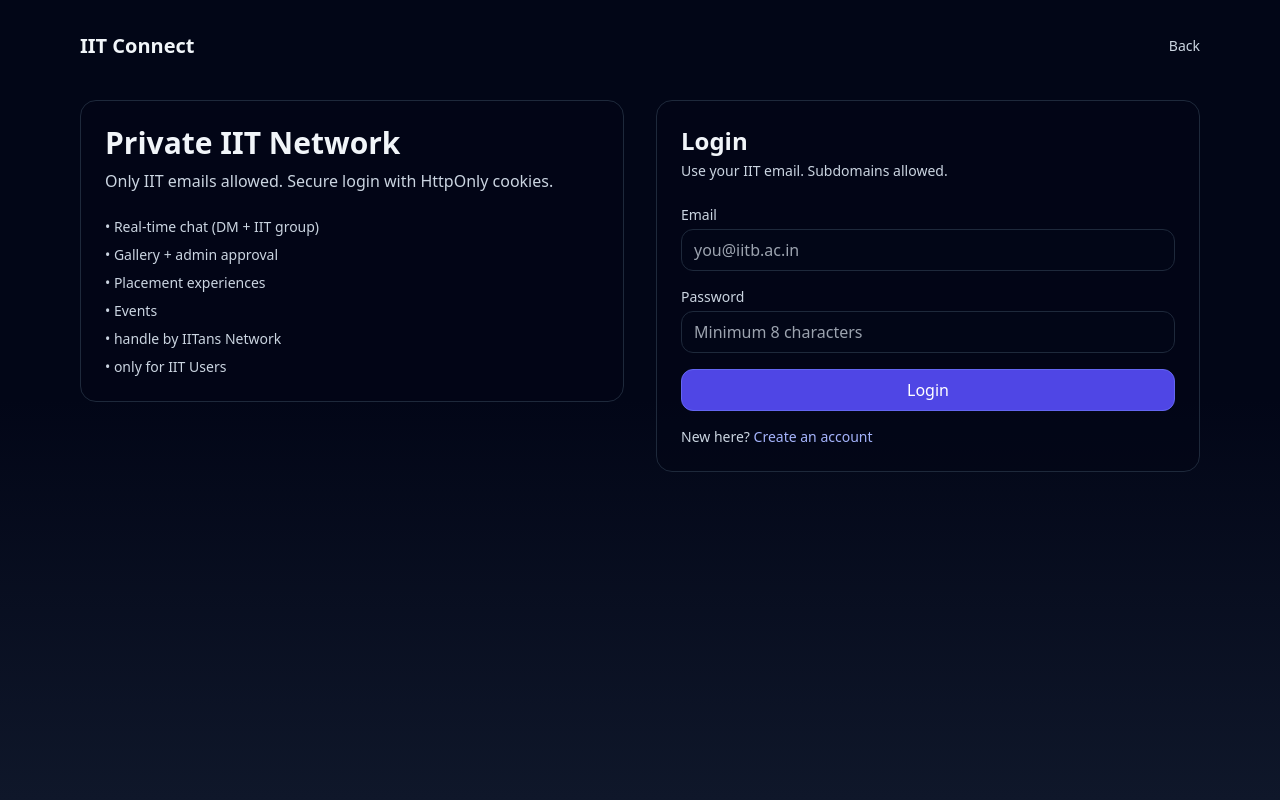
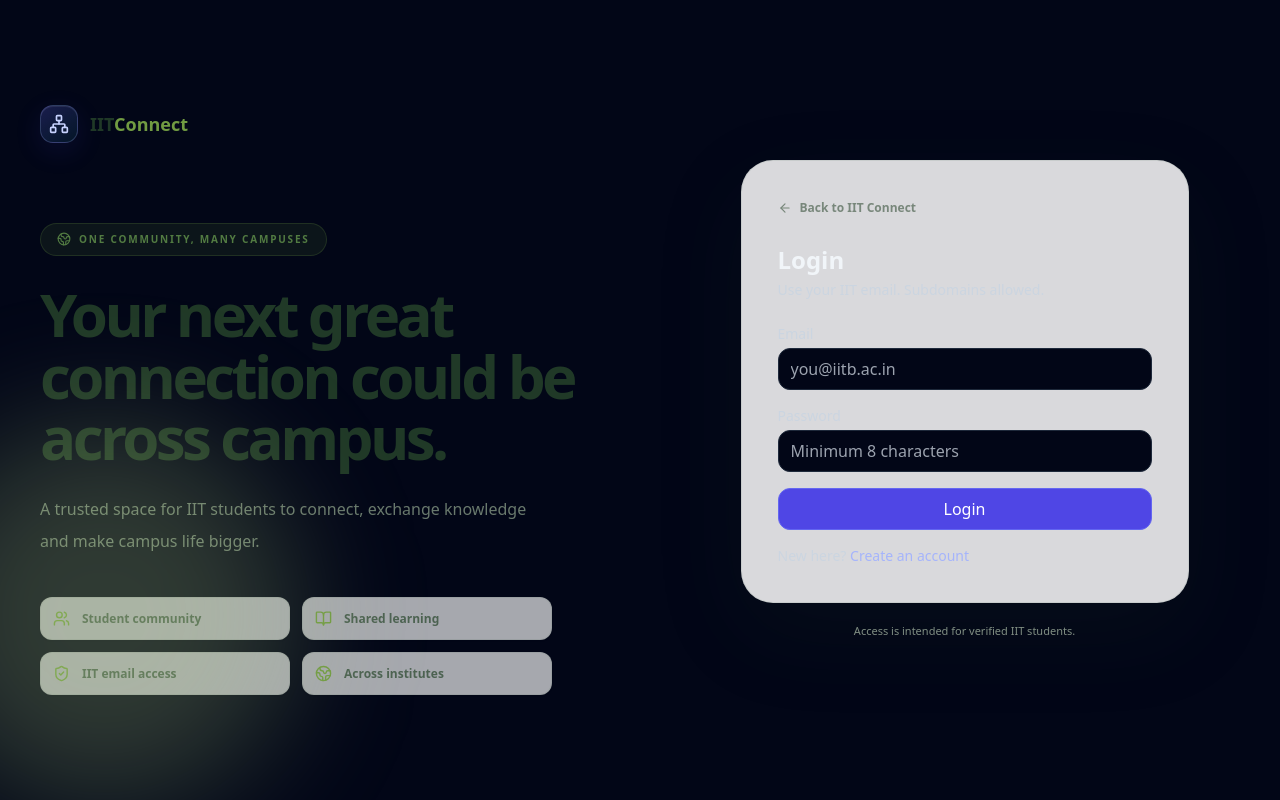
Before and after one commit to MINKIKAR-SRINIVAS-PRASAD/IIT-Connect, a React (Vite) app in the folder IIT-Connect-Enhanced/frontend/: page /login in a window 1280 px wide. Built offline with nearby package versions, Linux system fonts and the light colour scheme; no server answers.

Commit message:
Refresh authentication experience

```diff
--- a/IIT-Connect-Enhanced/frontend/src/layouts/AuthLayout.jsx
+++ b/IIT-Connect-Enhanced/frontend/src/layouts/AuthLayout.jsx
@@ -1,32 +1,34 @@
 import React from 'react'
-import { Outlet, Link } from 'react-router-dom'
+import { Link, Outlet } from 'react-router-dom'
+import { motion } from 'framer-motion'
+import { ArrowLeft, BookOpen, Globe2, Network, ShieldCheck, Users } from 'lucide-react'
 
 export default function AuthLayout() {
   return (
-    <div className="min-h-screen bg-gradient-to-b from-slate-950 via-slate-950 to-slate-900">
-      <div className="max-w-6xl mx-auto px-4 py-8">
-        <div className="flex items-center justify-between">
-          <Link to="/" className="text-xl font-semibold">IIT Connect</Link>
-          <Link to="/" className="text-sm text-slate-300 hover:text-white">Back</Link>
-        </div>
-        <div className="mt-10 grid lg:grid-cols-2 gap-8 items-start">
-          <div className="rounded-2xl border border-slate-800 bg-slate-950/60 p-6">
-            <h1 className="text-3xl font-bold">Private IIT Network</h1>
-            <p className="mt-2 text-slate-300">Only IIT emails allowed. Secure login with HttpOnly cookies.</p>
-            <ul className="mt-6 space-y-2 text-slate-300 text-sm">
-              <li>• Real-time chat (DM + IIT group)</li>
-              <li>• Gallery + admin approval</li>
-              <li>• Placement experiences</li>
-              <li>• Events </li>
-              <li>• handle by IITans Network</li>
-              <li>• only for IIT Users</li>
-            </ul>
+    <main className="auth-shell min-h-screen overflow-hidden">
+      <div className="auth-ambient"/>
+      <div className="relative mx-auto grid min-h-screen max-w-7xl items-center gap-10 px-5 py-8 lg:grid-cols-[1.05fr_.95fr] lg:px-10">
+        <section className="relative z-10 hidden lg:block">
+          <Link to="/" className="inline-flex items-center gap-3"><span className="brand-mark"><Network size={20}/></span><span className="text-lg font-bold text-[#203927]">IIT<span className="text-[#719b42]">Connect</span></span></Link>
+          <motion.div initial={{opacity:0,y:22}} animate={{opacity:1,y:0}} transition={{duration:.65}} className="mt-20 max-w-xl">
+            <div className="inline-flex items-center gap-2 rounded-full border border-[#719b42]/20 bg-[#719b42]/10 px-4 py-2 text-[10px] font-bold tracking-[.18em] text-[#527b42]"><Globe2 size={14}/> ONE COMMUNITY, MANY CAMPUSES</div>
+            <h1 className="mt-7 text-6xl font-semibold leading-[1.03] tracking-[-.06em] text-[#203927]">Your next great connection could be <span className="auth-gradient">across campus.</span></h1>
+            <p className="mt-6 max-w-lg text-base leading-8 text-[#69796d]">A trusted space for IIT students to connect, exchange knowledge and make campus life bigger.</p>
+            <div className="mt-10 grid max-w-lg grid-cols-2 gap-3">
+              {[[Users,'Student community'],[BookOpen,'Shared learning'],[ShieldCheck,'IIT email access'],[Globe2,'Across institutes']].map(([Icon,label])=><div key={label} className="flex items-center gap-3 rounded-xl border border-[#315d3e]/10 bg-white/65 p-3 text-xs font-semibold text-[#4c6251] shadow-sm"><Icon size={17} className="text-[#719b42]"/>{label}</div>)}
+            </div>
+          </motion.div>
+          <div className="pointer-events-none absolute -bottom-28 -left-32 h-96 w-96 rounded-full bg-[#b9d889]/25 blur-3xl"/>
+        </section>
+        <section className="relative z-10 mx-auto w-full max-w-md">
+          <div className="mb-7 flex items-center justify-between lg:hidden"><Link to="/" className="flex items-center gap-2 font-bold text-[#203927]"><span className="brand-mark"><Network size={18}/></span>IIT Connect</Link><Link to="/" className="text-xs text-[#718075]">Back to home</Link></div>
+          <div className="auth-card rounded-[2rem] border border-[#315d3e]/10 bg-white/85 p-6 shadow-[0_30px_90px_rgba(43,68,42,.12)] backdrop-blur-xl sm:p-9">
+            <Link to="/" className="mb-7 hidden items-center gap-2 text-xs font-semibold text-[#78877b] transition hover:text-[#315d3e] lg:inline-flex"><ArrowLeft size={14}/> Back to IIT Connect</Link>
+            <Outlet/>
           </div>
-          <div className="rounded-2xl border border-slate-800 bg-slate-950/60 p-6">
-            <Outlet />
-          </div>
-        </div>
+          <p className="mt-5 text-center text-[11px] text-[#87948a]">Access is intended for verified IIT students.</p>
+        </section>
       </div>
-    </div>
+    </main>
   )
 }
```
